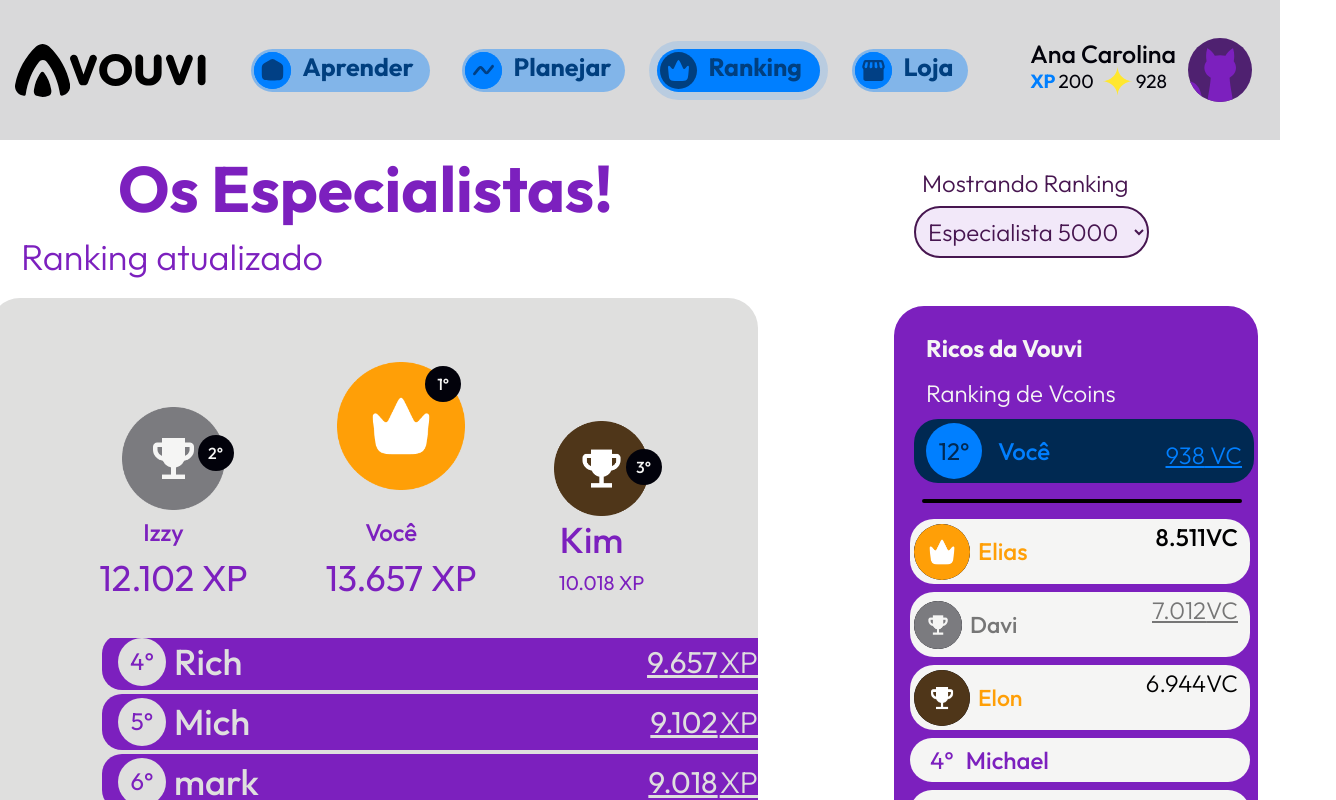
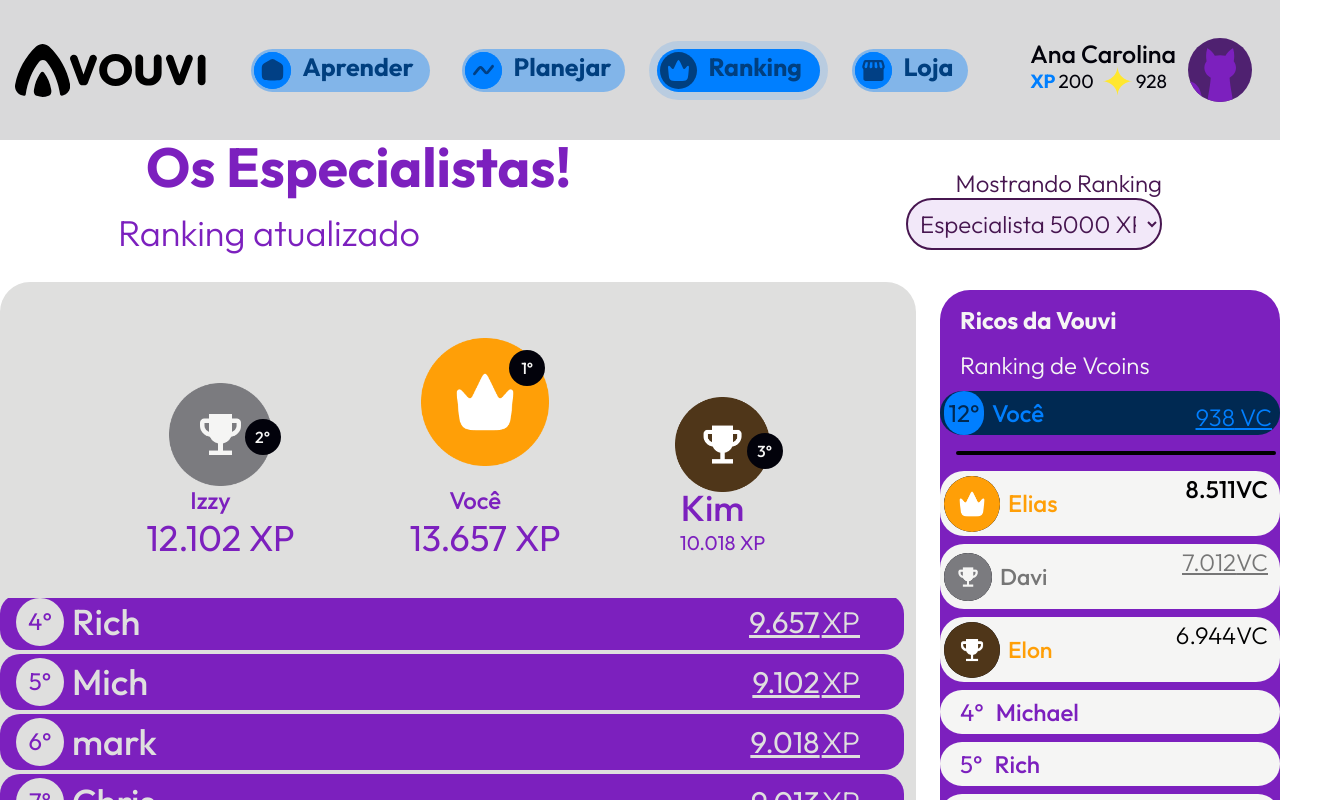
Before and after one commit to yanrafael/vouvi-frontend-client, a React (Vite) app: page /vouvi-frontend-client/ranking in a window 1280 px wide. Shown: the top 800 px of the page, 1336 px wide, since content can reach past the window. Built offline with nearby package versions, Linux system fonts and the light colour scheme.

Commit message:
responsivo
ranking

```diff
--- a/src/components/Cards/CardRicoRank.jsx
+++ b/src/components/Cards/CardRicoRank.jsx
@@ -20,7 +20,7 @@ const Colocacao = (props) =>{
     return(
         <>
         <div className="flex items-end md:gap-6 lg:pt-0 md:mt-12">
-            <div className="flex items-center flex-col md:gap-2 pt-10 md:-mt-20 -mt-4 ">
+            <div className="flex items-center flex-col pt-10 md:-mt-20 -mt-4 ">
                 <div className="relative left-9 top-6 md:w-14 md:h-2 h-6 -mt-4">
                     <span className="lg:mr-2 flex items-center justify-center md:w-9 md:h-9 rounded-full bg-black text-white font-medium w-6 h-6 -mt-12 mr-3 md:m-4" >
                         {props.posicao}°
--- a/src/components/Cards/CardVCRank.jsx
+++ b/src/components/Cards/CardVCRank.jsx
@@ -15,15 +15,15 @@ const CardLateral = (props) =>{
     return(
         <>
             {props.nome === 'Usuario'
-                ?<div className="flex justify-between text-segundo bg-[#002952] text-secondary-200 p-1 rounded-md mr-2 items-center md:w-[270px] w-[310px] lg:w-full m-3 md:mr-0 md:ml-2 md:m-0 ml-4">
+                ?<div className="flex justify-between text-segundo bg-[#002952] text-secondary-200 rounded-md w-full ">
                     <div className="flex items-center ">
-                        <span className="lg:mr-2 flex items-center justify-center lg:w-14 lg:h-14 bg-secondary-200 rounded-full text-md text-[#002952] text-cardVoce md:w-10 md:h-10 h- w-9 ml-2">{props.posicao}°</span>
+                        <span className=" flex items-center justify-center lg:h-full bg-secondary-200 rounded-full text-md text-[#002952] text-cardVoce h-9 w-9 ml-1 md:h-10 md:w-10">{props.posicao}°</span>
                         <div className=" lg:text-md font-medium md:text-[19px] md:w-1 text-[20px] ml-2">Você</div>
                     </div>
                     <div className="lg:text-md underline text-secondary-200 font-light mr-2 mt-3 md:w-18 md:h-8 md:text-[18px] text-[19px] ">{props.vc} VC</div>
                 </div>
                 :props.posicao<4
-                ?<div className=" flex justify-between text-segundo bg-white dark:bg-[#3D3D3D] p-1 mb-2 rounded-md ml-6 md:w-[270px] md:h-[65px] h-14 w-[300px] m lg:w-full md:ml-1" >
+                ?<div className="w-full flex justify-between text-segundo bg-white dark:bg-[#3D3D3D] p-1 mb-2 rounded-md md:h-[65px] h-14 " >
                     <div className="flex items-center">
                         {
                             props.posicao===1?<img src={document.body.classList.value === "dark"?Darkprimeiro :primeiro} alt="" className="mr-2 flex items-center justify-center lg:w-14 lg:h-14 rounded-full bg-black text-teste md:w-12  md:h-12 w-8 h-8"/>:
@@ -44,7 +44,7 @@ const CardLateral = (props) =>{
                     }
 
                 </div>
-                :<div className="lg:flex justify-between text-segundo bg-white dark:bg-[#3D3D3D] p-1 mb-2 rounded-lg mr-2  items-center md:w-[270px] md:h-11 md:text-sm w-[300px] md:mb-2 lg:w-full ml-6 md:ml-1">
+                :<div className="w-full lg:flex justify-between text-segundo bg-white dark:bg-[#3D3D3D] p-1 mb-2 rounded-lg  items-center md:h-11 md:text-sm ">
                     <div className="flex text-textolado text-primary-200 dark:text-[#5C5C5C] ">
                         <div className="ml-4 text-md mr-3  ">{props.posicao}°</div>
                         <div className="text-md font-medium  ">{props.nome}</div>
--- a/src/components/Cards/CardXPRank.jsx
+++ b/src/components/Cards/CardXPRank.jsx
@@ -2,7 +2,7 @@ import React from "react";
 
 const Card = (props) =>{
     return(
-      <div className="flex justify-between items-center lg:text-md bg-card p-2  rounded-[20px]  text-primary-200  bg-primary-200 dark:bg-[#3D3D3D] md:h-14 md:w-[330px] lg:w-[700px] w-[300px] h-10  md:ml-8 lg:ml-28 -mt-1 mb-2 ml-5 lg:items-center">
+      <div className="flex justify-between items-center lg:text-md bg-card p-2  rounded-[20px]  text-primary-200  bg-primary-200 dark:bg-[#3D3D3D] md:h-14 w-full h-10  -mt-1 mb-2  lg:items-center">
         <div className="flex items-center ">
         <span className="mr-2 flex items-center justify-center lg:w-12 lg:h-12 rounded-full lg:text-[24px] bg-[#DFDFDE] dark:bg-black dark:text-white md:w-9 md:h-9 md:mx-2 md:text-[20px]  w-8 h-8 text-[20px]"  >{props.posicao}°</span>
           <div className="lg:text-base font-medium text-[#DFDFDE] dark:text-[#B1B1B1] md:text-[20px] text-[14px]">{props.nome}</div>
--- a/src/pages/Rank/Ranking.jsx
+++ b/src/pages/Rank/Ranking.jsx
@@ -64,24 +64,24 @@ const Ranking = () => {
       <HeaderIntern iconActiveNumber={2}>
         <AvatarFull name={"Ana Carolina"} xp={200} vcoins={928} />
       </HeaderIntern>
-      <div className="lg:lex-row items-center  gap-24 justify-center lg:mt-10 lg:flex md:m-50 md:w-30 text-nowrap ">
-        <div className="lg:w-3/5 top-8 mr-5  flex-col md:mx-30 ">
-          <h2 className=" mr-28 font-bold text-primary-200 md:text-nowrap  dark:text-white  ml-6 text-nowrap lg:text-[64px] md:text-[50px]  md:ml-11 lg:mr-96 lg:-mt-28 md:p-1 mt-11 text-[30px]">
+      <div className="lg:lex-row  items-center justify-center text-nowrap lg:mt-10 lg:flex ">
+        <div className=" top-8 mr-5 flex-col lg:w-3/5">
+          <h2 className="ml-6 mr-28 mt-11 text-nowrap text-[30px] font-bold text-primary-200  md:text-nowrap md:p-1 md:text-[45px] lg:-mt-28 lg:text-[55px] dark:text-white text-left">
             Os Especialistas!
           </h2>
-          <p className=" text-center lg:text-base font-light text-primary-200   dark:text-white md:text-[30px]  md:mr-[500px] text-[24px] lg:text-nowrap lg:-mt-1 4 md:-m-6 lg:-ml-16  md:ml-11 mr-20">
+          <p className="text-left text-[30px] font-light text-primary-200  md:text-[40px] lg:text-base dark:text-white relative">
             Ranking atualizado
           </p>
         </div>
-        <div className="md:flex hidden w-1/5 flex-col  relative md:-top-14 ">
-          <p className="lg:text-md font-light text-[#471650] md:text-[24px] dark:text-white md:ml-[499px]  lg:-ml-8 md:text-nowrap mr-44 lg:m-3  md:m-1 lg:mt-11 ">
+        <div className="relative hidden w-1/5 flex-col md:-top-14 md:flex">
+          <p className=" font-light text-[#471650] md:text-[24px] lg:mt-11 lg:text-md dark:text-white relative text-right ">
             Mostrando Ranking
           </p>
-          <div className="relative w-fit  ">
+          <div className="relative w-fit">
             <select
               value={selectedOption}
               onChange={(e) => setSelectedOption(e.target.value)}
-              className="lg:w-full focus:ring-purple-500 rounded-lg border-2 border-[#471650] bg-[#7C20BE1A] p-2 lg:text-md font-light text-[#471650] focus:outline-none focus:ring-2 md:text-sm dark:border-primary-200 dark:text-primary-200   lg:-ml-10  md:-mt-52 md:m-30 md:ml-[490px]  md:m-2  mt-11 md:w-[260px] lg:-mt-1"
+              className="focus:ring-purple-500  w-full rounded-lg border-2 border-[#471650] bg-[#7C20BE1A] p-2 font-light text-[#471650] focus:outline-none focus:ring-2 md:text-sm lg:text-md dark:border-primary-200 dark:text-primary-200 relative "
             >
               {options.map((option) => (
                 <option
@@ -96,10 +96,10 @@ const Ranking = () => {
           </div>
         </div>
       </div>
-      <div className="mt-10 w-10 md:hidden lg:block"></div>
-      <div className="flex lg:w-screen justify-center flex-col  md:flex-row md:ml-32 lg:ml-14 md:gap-3 lg:gap-0 ">
-        <div className="lg:mx-auto md:w-11/12 rounded-lg bg-[#DFDFDE] lg:w-3/5 dark:bg-[#1F1F1F] lg:h-5/5 lg:mr-14  w-11/12  -mt-10 ml-3 md:-mt-12 lg:-mt-16">
-          <div className="flex justify-evenly  md:text-nowrap m-9  ">
+      <div className="mt-10 md:hidden lg:block"></div>
+      <div className="flex flex-col justify-center md:flex-row lg:w-screen lg:gap-0">
+        <div className="bg-[#DFDFDE] dark:bg-[#1F1F1F] lg:h-5/5 w-full rounded-lg  lg:-mt-16 mr-6">
+          <div className="m-9 flex justify-evenly md:text-nowrap">
             {ranking.slice(1, 2).map((ranking, index) => (
               <Colocacao posicao={2} nome={ranking.nome} xp={ranking.xp} />
             ))}
@@ -111,15 +111,15 @@ const Ranking = () => {
             ))}
           </div>
           <div className="mt-10"></div>
-          <div className="pr-3 lg:h-[551px] overflow-y-scroll md:h-[600px] ">
+          <div className="overflow-y-scroll pr-3 md:h-[600px] lg:h-[551px]">
             {ranking.slice(3, ranking.length).map((ranking, index) => (
               <Card posicao={index + 4} nome={ranking.nome} xp={ranking.xp} />
             ))}
           </div>
           <div className="mt-10"></div>
-          <div className="mt-4 flex h-12 items-center justify-center text-center text-md font-bold ">
+          <div className="mt-4 flex h-12 items-center justify-center text-center text-md font-bold">
             <span
-              className="flex h-12 cursor-pointer items-center rounded-sm bg-white dark:bg-[#1F1F1F] -mt-5  text-[16px] lg:text-[40px] md:mt-16 md:text-[22px] md:ml-2 lg:-mt-6 md:w-[290px] lg:w-[530px]"
+              className="-mt-5 flex h-12 cursor-pointer items-center rounded-sm bg-white text-[16px] md:ml-2 md:mt-16 md:w-[290px] md:text-[22px] lg:-mt-6 lg:w-[530px] lg:text-[40px] dark:bg-[#1F1F1F]"
               style={{ color: "red" }}
             >
               ▼ Zona de Rebaixamento ▼
@@ -127,15 +127,16 @@ const Ranking = () => {
           </div>
         </div>
 
-        { <div className="top-9 flex lg:w-1/5 flex-col md:relative md:hidden m-7 ">
-          <p className="text-nowrap lg:text-md font-light text-[#471650] md:ml-2 md:text-[19px] dark:text-white ml-3 text-[18px] ">
+        {
+          <div className="top-9 m-7 flex flex-col md:relative md:hidden lg:w-1/5">
+            <p className="ml-3 text-nowrap text-[18px] font-light text-[#471650] md:ml-2 md:text-[19px] lg:text-md dark:text-white">
               Mostrando Ranking
             </p>
             <div className="relative w-fit p-1">
               <select
                 value={selectedOption}
                 onChange={(e) => setSelectedOption(e.target.value)}
-              className="focus:ring-purple-500 rounded-lg border-2 border-[#471650] bg-[#7C20BE1A] p-2 lg:text-md font-light text-[#471650] focus:outline-none focus:ring-2 md:text-sm lg:w-full dark:border-primary-200 dark:text-primary-200 mr-4 text-[16px] w-72"
+                className="focus:ring-purple-500 mr-4 w-72 rounded-lg border-2 border-[#471650] bg-[#7C20BE1A] p-2 text-[16px] font-light text-[#471650] focus:outline-none focus:ring-2 md:text-sm lg:w-full lg:text-md dark:border-primary-200 dark:text-primary-200"
               >
                 {options.map((option) => (
                   <option
@@ -148,16 +149,17 @@ const Ranking = () => {
                 ))}
               </select>
             </div>
-        </div> }
-        <p className=" lg:text-md font-bold  text-primary-200 md:text-[30px] ml-7 m-5 text-[24px] md:hidden -mt-6">
+          </div>
+        }
+        <p className="m-5 -mt-6 ml-7 text-[24px] font-bold text-primary-200 md:hidden md:text-[30px] lg:text-md">
           Ricos da Vouvi
         </p>
-        <div className="lg:w-[390px]  flex-col rounded-lg bg-primary-200 md:p-3  dark:bg-[#1F1F1F] md:w-[300px] md:mr-36 mr-90 w-[360px] ml-4  -mt-5 md:-mt-10 lg:ml-20 lg:-mt-14 ">
+        <div className="w-full md:w-fit flex-col rounded-lg bg-primary-200 md:-mt-1 dark:bg-[#1F1F1F] lg:-mt-14">
           <div>
-            <p className=" lg:text-md font-bold text-white md:text-[30px] text-[18px] ml-5 mt-4 hidden md:block">
+            <p className="ml-5 mt-4 hidden text-[18px] font-bold text-white md:block md:text-[30px] lg:text-md">
               Ricos da Vouvi
             </p>
-            <p className="mb-3 mr-px lg:text-md font-light text-white md:text-[20px]  pt-4 mt-0 text[16px] ml-5 text-[18px]">
+            <p className="text[16px] mb-3 ml-5 mr-px mt-0 pt-4 text-[18px] font-light text-white md:text-[20px] lg:text-md">
               Ranking de Vcoins
             </p>
           </div>
@@ -168,7 +170,7 @@ const Ranking = () => {
               <></>
             ),
           )}
-          <div className="lg:border-card m-auto my-4 lg:flex rounded-md border-2 md:w-60  w-64 md:m-4 lg:w-80 hidden md:block md:mr-1"></div>
+          <div className="lg:border-card m-auto my-4 hidden w-64 rounded-md border-2 md:m-4 md:mr-1 md:block md:w-60 lg:flex lg:w-80"></div>
           {lateral.map((lateral, index) => (
             <CardLateral
               posicao={index + 1}
@@ -179,7 +181,7 @@ const Ranking = () => {
         </div>
       </div>
       <Footer />
-      <HeaderMobile iconId={2}/>
+      <HeaderMobile iconId={2} />
     </>
   );
 };
```
Lines whose indentation alone changed are shown as unchanged.
